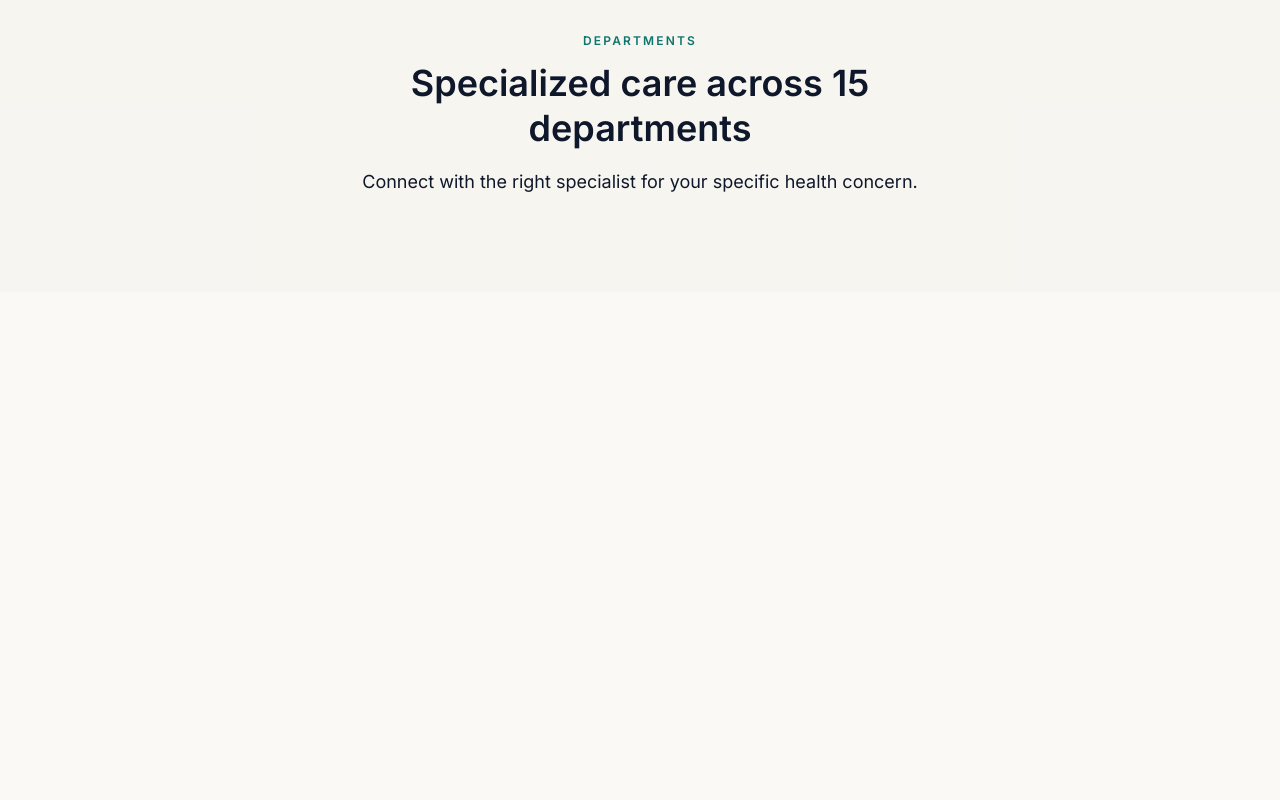
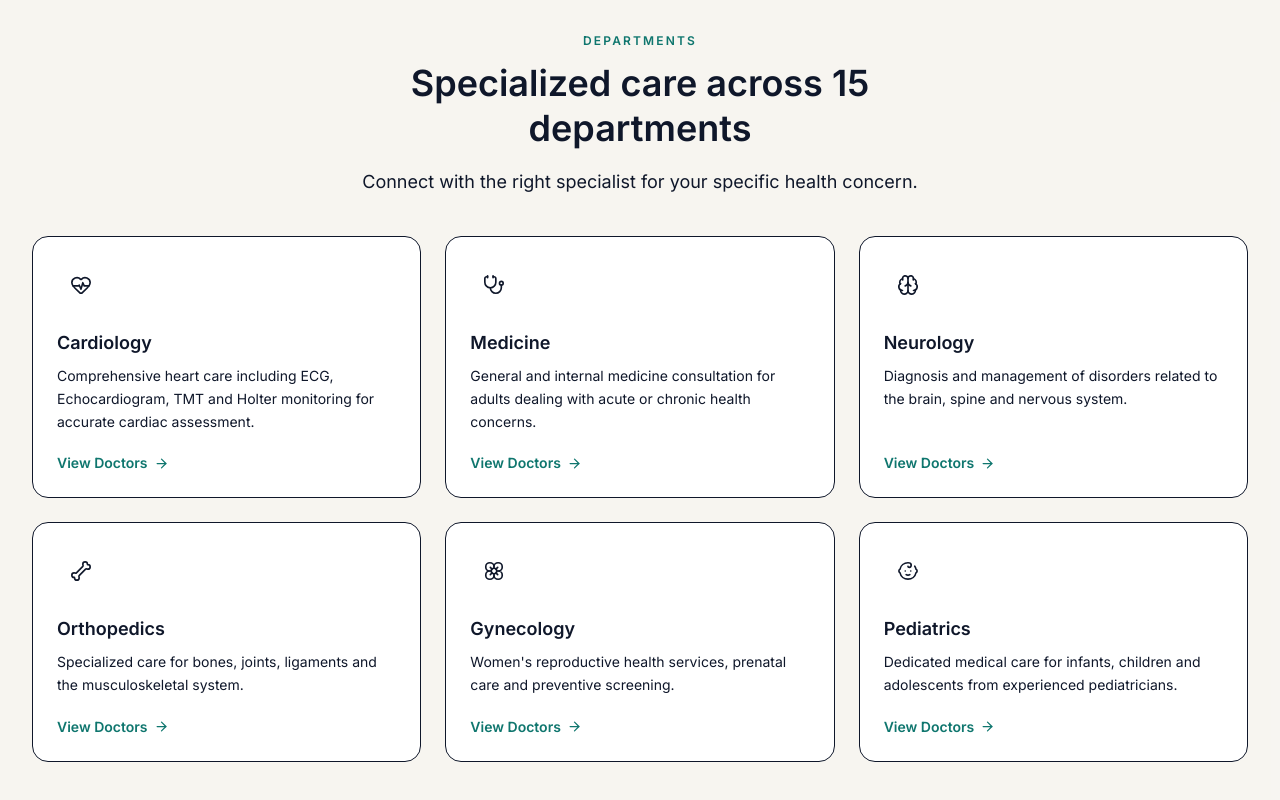
Before and after one commit to Mostofa-zaman/Diognostic, a Next.js app: page / in a window 1280 px wide. Shown: the part 1931-2731 px from the top of the page. Before the commit the page ends 2223 px from the top, so only its background shows below. Built offline with nearby package versions, Linux system fonts and the light colour scheme.

Commit message:
feat(components/common/DepartmentCard.jsx): add reusable department card component

```diff
--- /dev/null
+++ b/src/components/common/DepartmentCard.jsx
@@ -0,0 +1,26 @@
+import Link from "next/link";
+import Card from "@/components/common/Card";
+import Icon from "@/components/common/IconProvider";
+import { ArrowRight } from "lucide-react";
+
+export default function DepartmentCard({ department }) {
+  return (
+    <Card className="flex flex-col p-6">
+      <span className="flex h-12 w-12 items-center justify-center rounded-xl bg-navy-50 text-navy-700">
+        <Icon name={department.icon} size={22} />
+      </span>
+      <h3 className="mt-5 font-display text-lg font-semibold text-navy-900">
+        {department.name}
+      </h3>
+      <p className="mt-2 flex-1 text-sm leading-relaxed text-navy-500">
+        {department.description}
+      </p>
+      <Link
+        href={`/departments/${department.slug}`}
+        className="focus-ring mt-5 inline-flex items-center gap-1.5 text-sm font-semibold text-teal-700 hover:text-teal-800"
+      >
+        View Doctors <ArrowRight size={15} />
+      </Link>
+    </Card>
+  );
+}
--- a/src/components/home/Departments.jsx
+++ b/src/components/home/Departments.jsx
@@ -1,4 +1,6 @@
+import { departments } from "@/data/departments";
 import SectionHeading from "../common/SectionHeading";
+import DepartmentCard from "../common/DepartmentCard";
 
 export default function Departments() {
   return (
@@ -11,9 +13,12 @@ export default function Departments() {
           align="center"
           className="mx-auto"
         />
-
-
+        <div className="mt-10 grid grid-cols-1 gap-6 sm:grid-cols-2 lg:grid-cols-3">
+          {departments.slice(0, 6).map((d) => (
+            <DepartmentCard key={d.slug} department={d} />
+          ))}
+        </div>
       </div>
     </section>
-  )
+  );
 }
```
Lines whose indentation alone changed are shown as unchanged.
